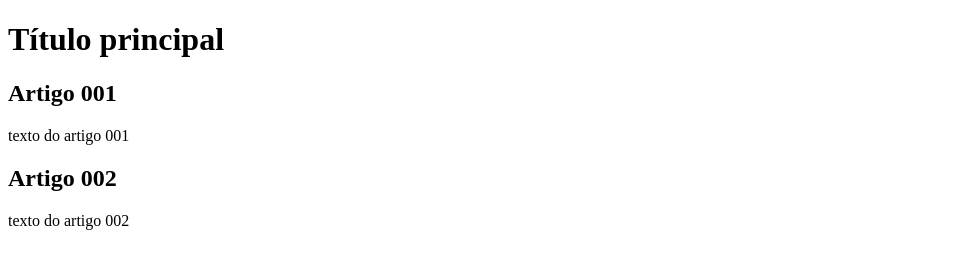
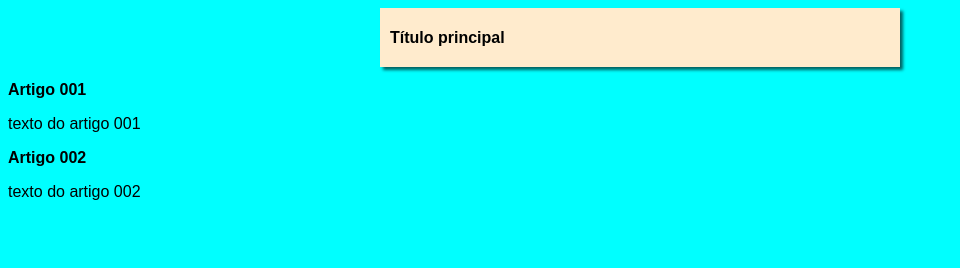
Before and after one commit to vrelme/projeto-site, a plain HTML site: page index.html in a window 1280 px wide. Shown: the whole page, without its empty margins (0-960 px from the left). Drawn offline with Linux system fonts and the light colour scheme.

Commit message:
iniciei designe

```diff
--- /dev/null
+++ b/estilos/style.css
@@ -0,0 +1,16 @@
+* {
+   font-family: Arial, Helvetica, sans-serif;
+   font-size: 16px;
+}
+
+body {
+    background-color: aqua;
+
+}
+main {
+    background-color: blanchedalmond;
+    width: 500px;
+    margin: auto;
+    padding: 10px;
+    box-shadow: 3px 3px 3px rgba(0, 0, 0, 0.616);
+}
--- a/index.html
+++ b/index.html
@@ -4,6 +4,7 @@
     <meta charset="UTF-8">
     <meta name="viewport" content="width=device-width, initial-scale=1.0">
     <title>Titulo do Site</title>
+    <link rel="stylesheet" href="estilos/style.css">
 </head>
 <body>
     <main>
```
